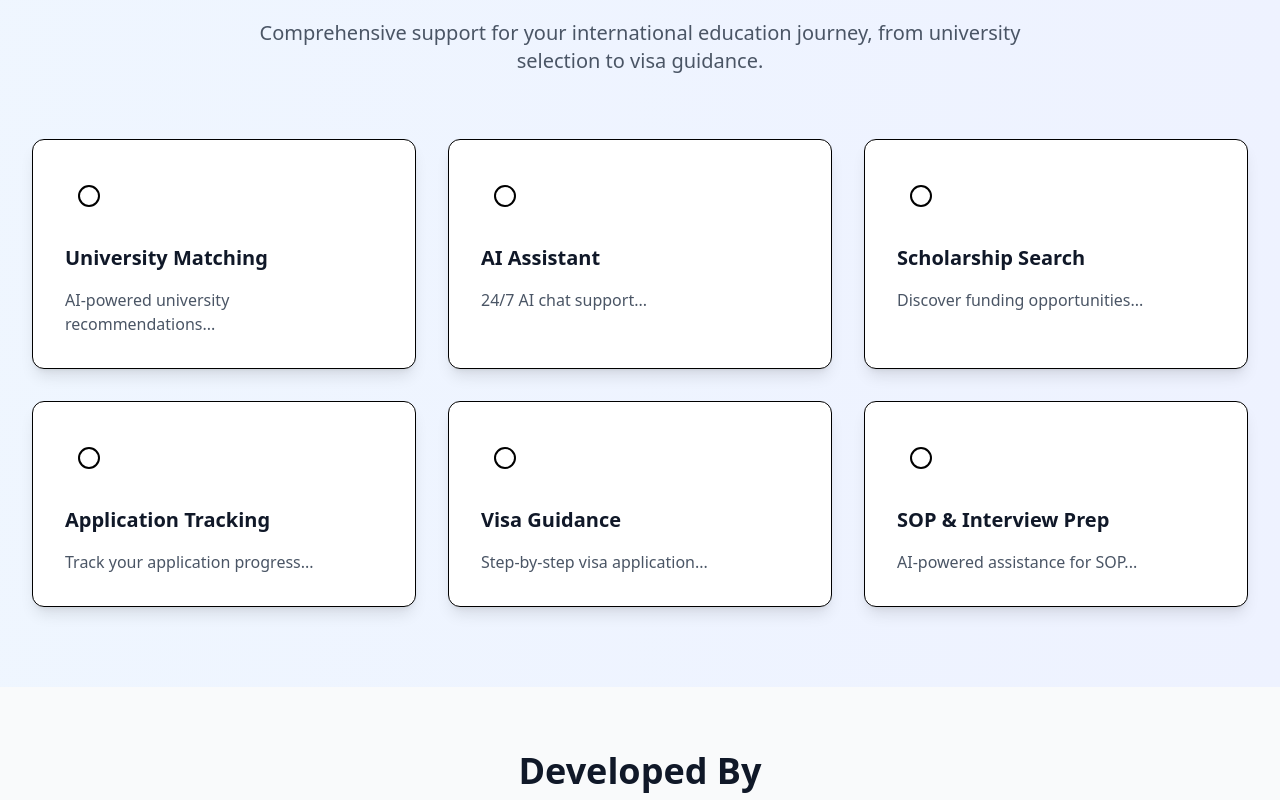
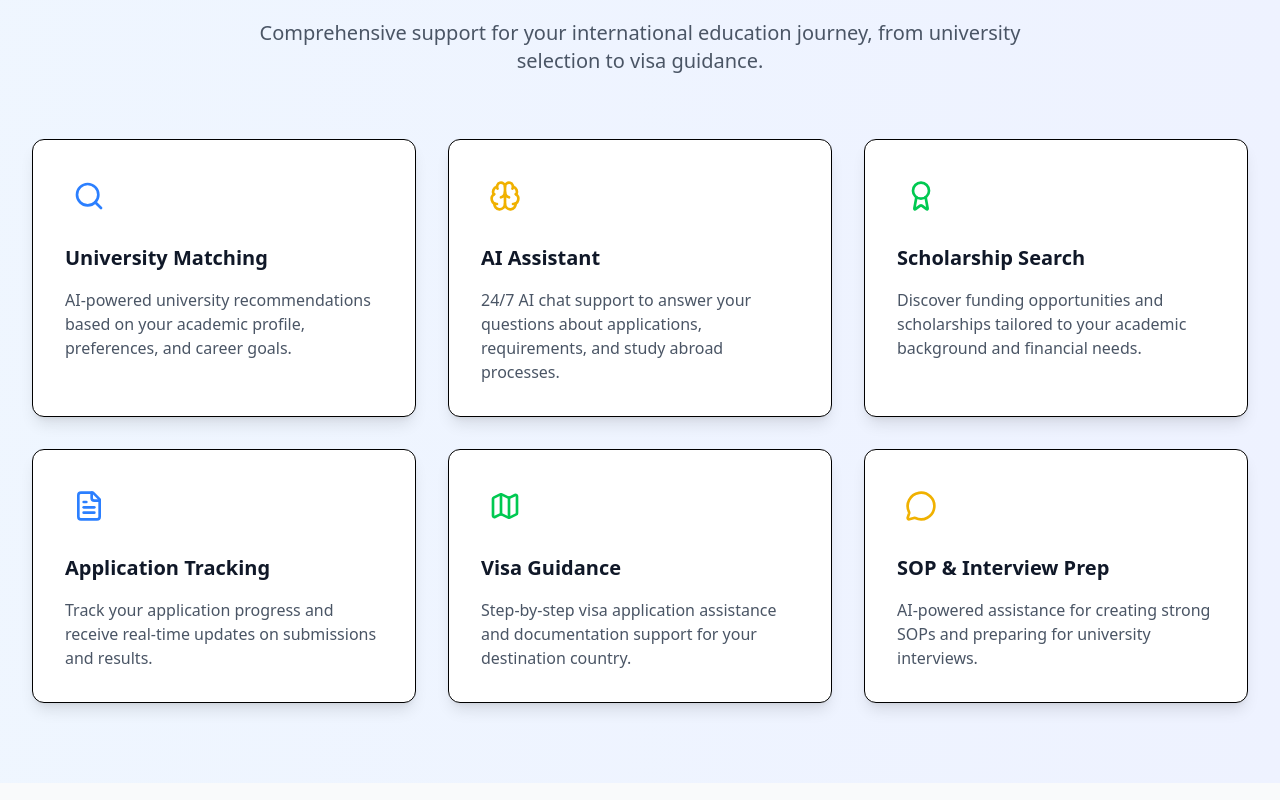
Before and after one commit to ShriyashParandkar23/UniQuest, a React app in the folder frontend/: page / in a window 1280 px wide. Shown: the part 760-1560 px from the top of the page. Built offline with nearby package versions, Linux system fonts and the light colour scheme; the HTML template or start-up script is replaced by a standard one.

Commit message:
fixed colors and icons

```diff
--- a/frontend/pages/LandingPage.jsx
+++ b/frontend/pages/LandingPage.jsx
@@ -1,6 +1,53 @@
 import React from 'react'
+import { Search, Brain, Award, FileText, Map, MessageCircle } from "lucide-react";
 
 const LandingPage = () => {
+
+const devs = [
+  { name: 'Anurag Chakraborty', initials: 'AC', gradient: 'from-blue-500 to-purple-600' },
+  { name: 'Shriyash Parandkar', initials: 'SP', gradient: 'from-green-500 to-teal-600' },
+  { name: 'Vishal Sharma', initials: 'VS', gradient: 'from-orange-500 to-red-600' },
+  { name: 'Shaunak Pawar', initials: 'SP', gradient: 'from-purple-500 to-pink-600' },
+  { name: 'Yashaswini Pardeshi', initials: 'YP', gradient: 'from-indigo-500 to-blue-600' },
+];
+const services = [
+  {
+    title: "University Matching",
+    desc: "AI-powered university recommendations based on your academic profile, preferences, and career goals.",
+    color: "blue",
+    icon: Search,
+  },
+  {
+    title: "AI Assistant",
+    desc: "24/7 AI chat support to answer your questions about applications, requirements, and study abroad processes.",
+    color: "yellow",
+    icon: Brain,
+  },
+  {
+    title: "Scholarship Search",
+    desc: "Discover funding opportunities and scholarships tailored to your academic background and financial needs.",
+    color: "green",
+    icon: Award,
+  },
+  {
+    title: "Application Tracking",
+    desc: "Track your application progress and receive real-time updates on submissions and results.",
+    color: "blue",
+    icon: FileText,
+  },
+  {
+    title: "Visa Guidance",
+    desc: "Step-by-step visa application assistance and documentation support for your destination country.",
+    color: "green",
+    icon: Map,
+  },
+  {
+    title: "SOP & Interview Prep",
+    desc: "AI-powered assistance for creating strong SOPs and preparing for university interviews.",
+    color: "yellow",
+    icon: MessageCircle,
+  },
+];
   return (
    <div className="bg-white">
     {/* Header */}
@@ -9,7 +56,7 @@ const LandingPage = () => {
     <div className="flex items-center justify-between h-16">
       {/* Logo */}
       <a href="#" className="flex items-center space-x-2 text-black hover:text-blue-700 transition-colors">
-        <div className="w-8 h-8 bg-black rounded-lg flex items-center justify-center">
+        <div className="w-8 h-8 bg-black  rounded-lg flex items-center justify-center">
           <span className="text-white font-bold text-sm">UQ</span>
         </div>
         <span className="text-xl font-semibold">UniQuest</span>
@@ -59,7 +106,7 @@ const LandingPage = () => {
       {/* Hero Section */}
 <section id="home" className="relative bg-gradient-to-r from-blue-50 to-indigo-50 pt-16 pb-20">
   <div className="max-w-7xl mx-auto px-4 sm:px-6 lg:px-8">
-    <div className="grid lg:grid-cols-2 gap-12 items-center">
+    <div className="grid  lg:grid-cols-2 gap-12 items-center">
       {/* Content */}
       <div className="space-y-8">
         <div className="space-y-6">
@@ -161,24 +208,19 @@ const LandingPage = () => {
       </p>
     </div>
 
-    <div className="grid md:grid-cols-2 lg:grid-cols-3 gap-8">
-      {/* Service Cards */}
-      {[
-        { title: 'University Matching', desc: 'AI-powered university recommendations...', color: 'blue' },
-        { title: 'AI Assistant', desc: '24/7 AI chat support...', color: 'purple' },
-        { title: 'Scholarship Search', desc: 'Discover funding opportunities...', color: 'green' },
-        { title: 'Application Tracking', desc: 'Track your application progress...', color: 'orange' },
-        { title: 'Visa Guidance', desc: 'Step-by-step visa application...', color: 'indigo' },
-        { title: 'SOP & Interview Prep', desc: 'AI-powered assistance for SOP...', color: 'red' },
-      ].map((service, i) => (
-        <div key={i} className="bg-white rounded-xl p-8 shadow-lg border hover:shadow-xl transition-shadow">
-          <div className={`w-12 h-12 bg-${service.color}-100 rounded-lg flex items-center justify-center mb-6`}>
-            <svg className={`h-6 w-6 text-${service.color}-600`} fill="none" stroke="currentColor" strokeWidth="2" viewBox="0 0 24 24">
-              <circle cx="12" cy="12" r="10" />
-            </svg>
+     <div className="grid md:grid-cols-2 lg:grid-cols-3 gap-8">
+      {services.map(({ title, desc, color, icon: Icon }, i) => (
+        <div
+          key={i}
+          className="bg-white rounded-xl p-8 shadow-lg border hover:shadow-xl transition-shadow"
+        >
+          <div
+            className={`w-12 h-12 flex items-center justify-center rounded-lg mb-6`}
+          >
+            <Icon className={`h-8 w-8  text-${color}-500`} />
           </div>
-          <h3 className="text-xl font-semibold text-gray-900 mb-4">{service.title}</h3>
-          <p className="text-gray-600">{service.desc}</p>
+          <h3 className="text-xl font-semibold text-gray-900 mb-4">{title}</h3>
+          <p className="text-gray-600">{desc}</p>
         </div>
       ))}
     </div>
```
